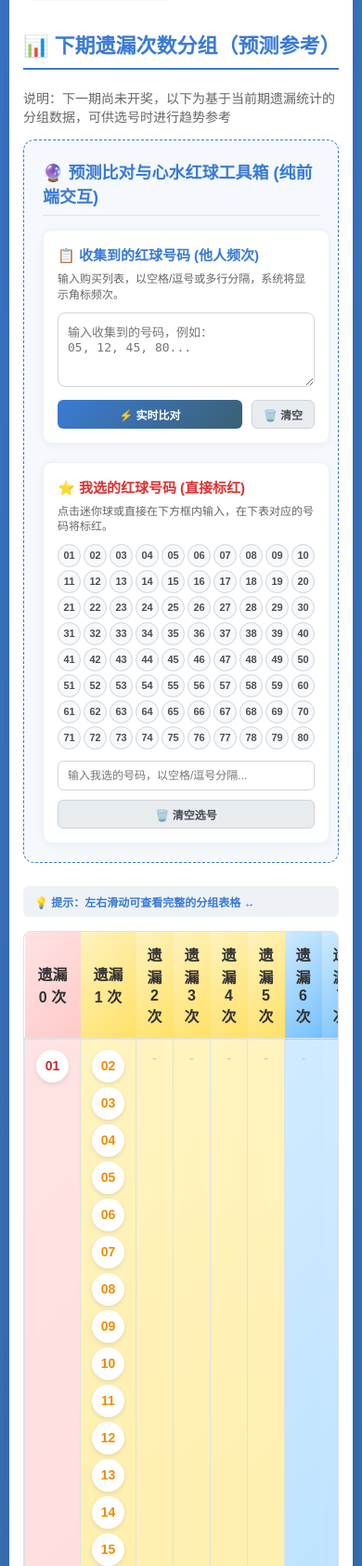
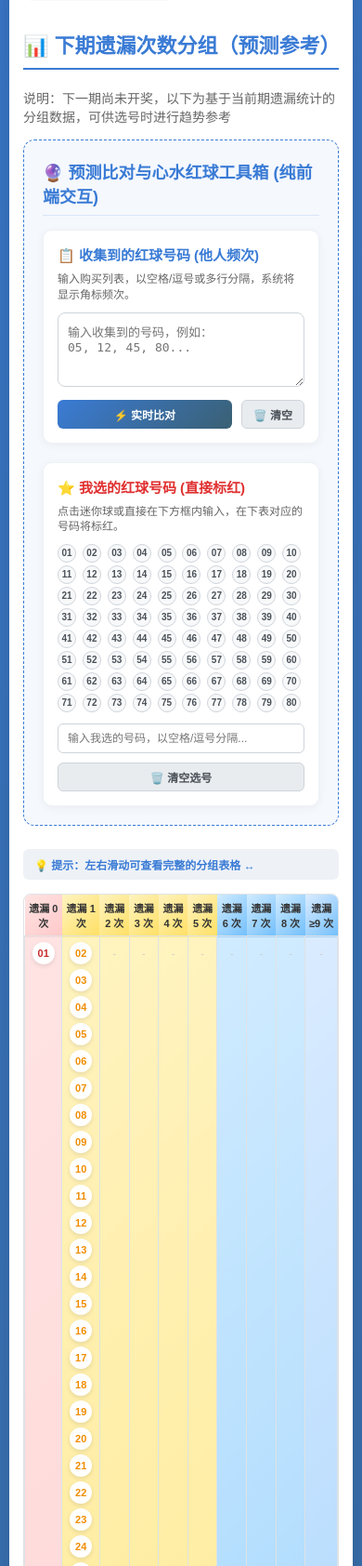
Before and after one commit to mengstudy/lottery, a Flask app: a page that uses templates/kl8_analysis.html in a window 390 px wide. Shown: the part 743-2427 px from the top of the page at 93% size. Run offline with Flask 3, Linux system fonts and the light colour scheme; tables that the repository leaves empty hold one stand-in row (values such as "Sample post").

Commit message:
feat(kl8): optimize analysis details page for mobile devices

```diff
--- a/templates/kl8_analysis.html
+++ b/templates/kl8_analysis.html
@@ -276,6 +276,43 @@
             }
             .predict-compare-box div[style*="display: grid"] {
                 grid-template-columns: 1fr !important;
+            }
+
+            /* 移动端表格单元格压缩 */
+            .table-responsive table th,
+            .table-responsive table td {
+                padding: 6px 4px !important;
+                font-size: 11px !important;
+            }
+
+            /* 移动端表格内号码球尺寸压缩 */
+            .predict-ball-wrapper span[data-predict-ball] {
+                width: 24px !important;
+                height: 24px !important;
+                line-height: 24px !important;
+                font-size: 11px !important;
+            }
+            .table-responsive tbody td span:not(.ball-freq-badge) {
+                width: 24px !important;
+                height: 24px !important;
+                line-height: 24px !important;
+                font-size: 11px !important;
+            }
+            .predict-ball-wrapper {
+                gap: 2px !important;
+            }
+            .ball-freq-badge {
+                padding: 1px 3px !important;
+                font-size: 8px !important;
+                min-width: 12px !important;
+            }
+
+            /* 心水选号面板号码球压缩 */
+            .selector-ball {
+                width: 20px;
+                height: 20px;
+                line-height: 18px;
+                font-size: 10px;
             }
         }
     </style>
```
